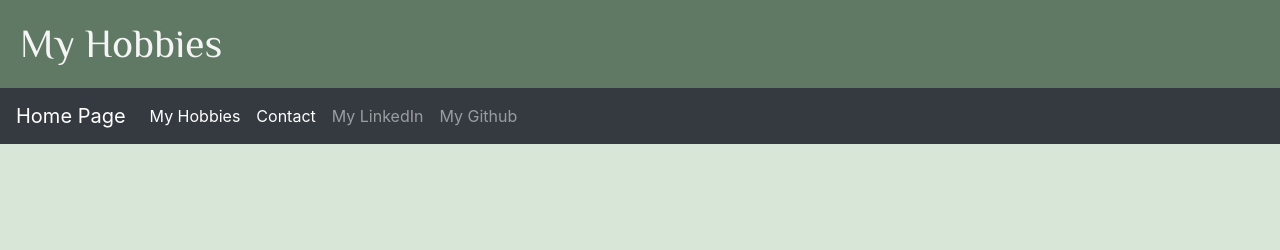
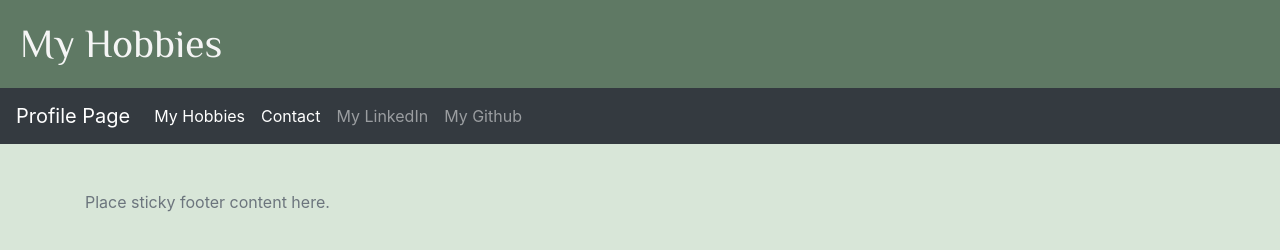
Before and after one commit to eh4git/Homework2, a plain HTML site: page index.html in a window 1280 px wide. Drawn offline with nearby package versions, Linux system fonts and the light colour scheme; a web font is replaced by a local one.

Commit message:
More small changes + Added Sticky Footer(NotWorking)

```diff
--- a/Assets/CSS/style.css
+++ b/Assets/CSS/style.css
@@ -17,8 +17,8 @@ body {
     margin-bottom: 15px;
 }
 .card {
-margin-bottom: 15px;
-margin-top: 15px;
+    margin-bottom: 15px;
+    margin-top: 15px;
 }
 .portfolioparagrah {
     background-color: rgb(187, 212, 187);
@@ -29,6 +29,7 @@ margin-top: 15px;
 }
 @media screen and (min-width: 400px) {
 body{
-    margin: 0
+    margin: 0;
+    padding: 0;
 }
 }
--- a/index.html
+++ b/index.html
@@ -20,7 +20,7 @@
     <h1>My Hobbies</h1>
     <!--Nav Bar-->
  <nav class="navbar navbar-expand-lg navbar-dark bg-dark">
-        <a class="navbar-brand" href="portfolio.html">Home Page</a>
+    <a class="navbar-brand" href="portfolio.html">Profile Page</a>
     <button class="navbar-toggler" type="button" data-toggle="collapse" data-target="#navbarNav" aria-controls="navbarNav" aria-expanded="false" aria-label="Toggle navigation">
       <span class="navbar-toggler-icon"></span>
     </button>
@@ -49,5 +49,10 @@
             </div>
         </div>
     </div>
+    <footer class="footer mt-auto py-3">
+        <div class="container">
+          <span class="text-muted">Place sticky footer content here.</span>
+        </div>
+      </footer>
 </body>
 </html>
```
Also changed, not shown: contact.html (+6 -1 lines), portfolio.html (+11 -5 lines). Lines whose indentation alone changed are shown as unchanged.
